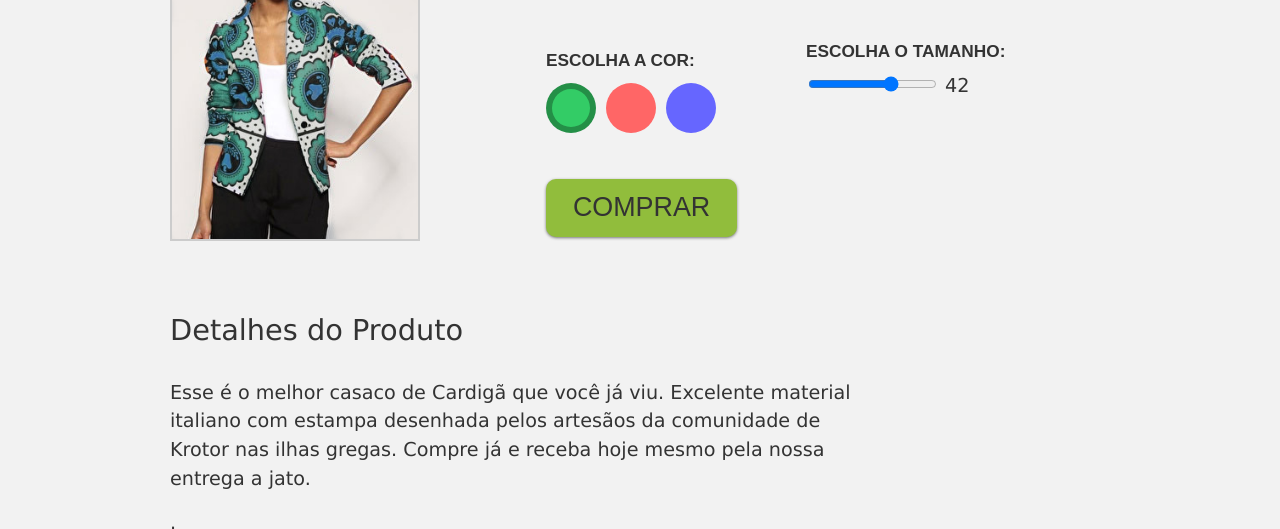
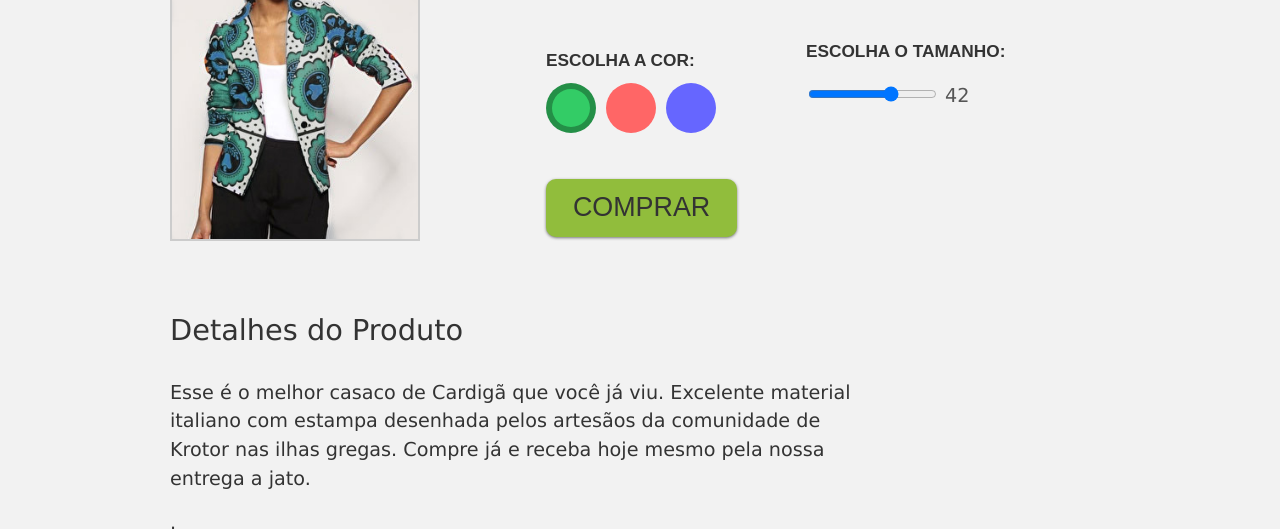
Before and after one commit to Grax4im/Mirror-Fashion, a plain HTML site: page produto.html in a window 1280 px wide. Shown: the part 222-751 px from the top of the page. Drawn offline with Linux system fonts and the light colour scheme; a script that the page names is missing.

Commit message:
estilizacao do output

```diff
--- a/css/produto.css
+++ b/css/produto.css
@@ -191,3 +191,12 @@ font-size: 1.2em;
             width: 45%;
         }
 }
+
+.tamanho output{
+    display:inline-block;
+    height: 44px;
+    widows: 44px;
+    line-height: 44px;
+    text-align: center;
+    color: #555;
+}
```
